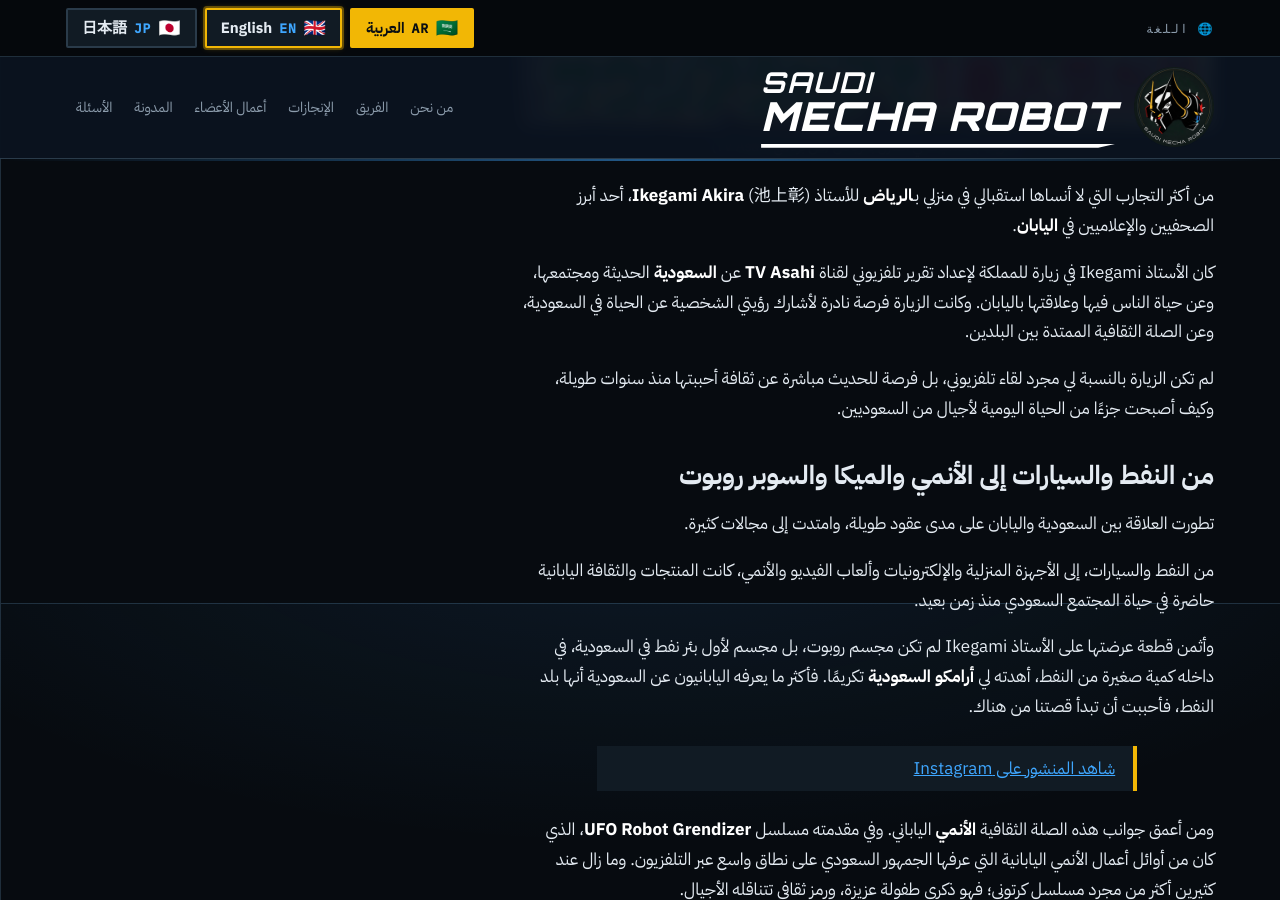
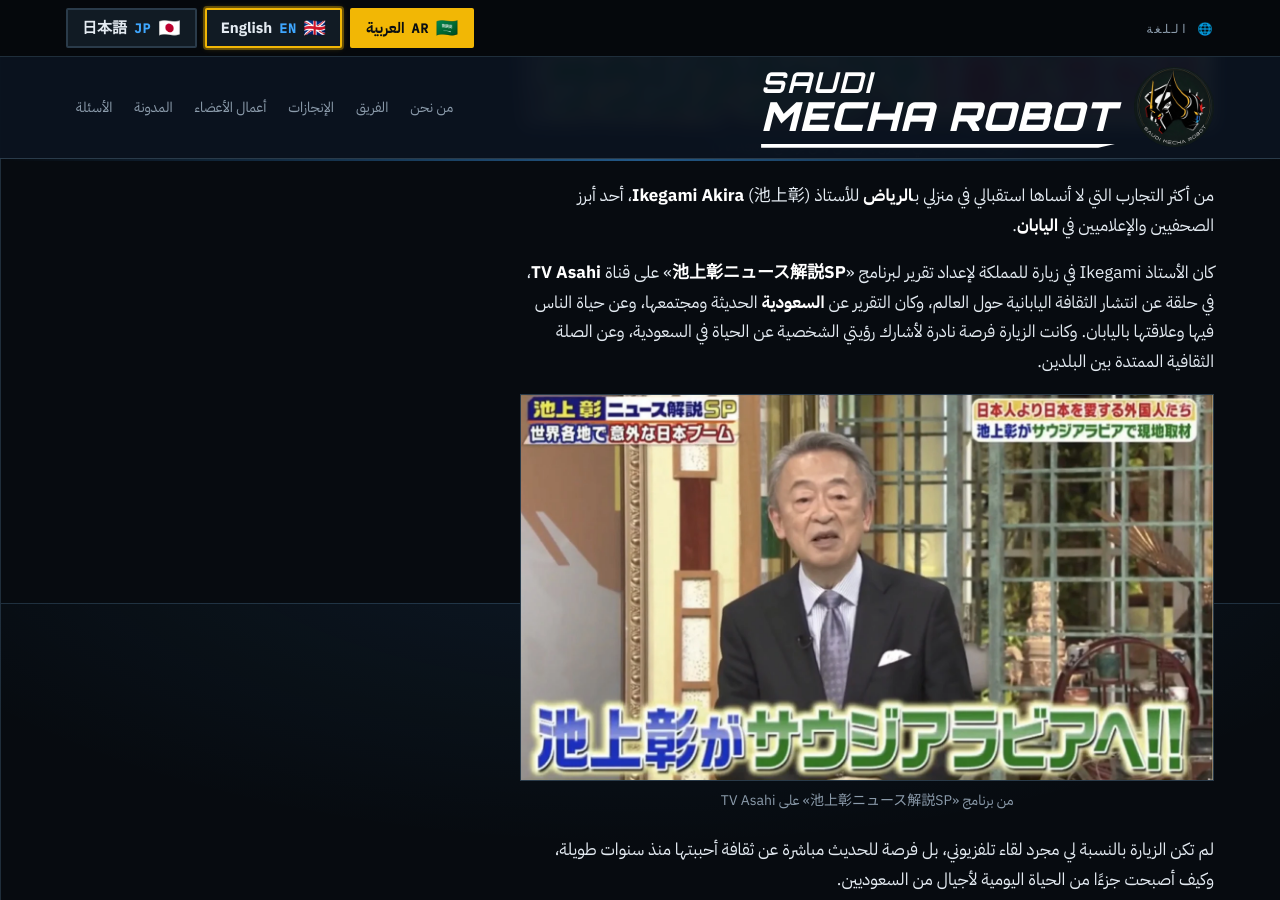
Before and after one commit to SaudiMechaRobot/SaudiMechaRobot.github.io, a Jekyll site: the page built from _posts/2026-11-13-ikegami-akira-riyadh.md, in a window 1280 px wide and 900 px high, scrolled down 1197 px. Built offline with Jekyll 4.4.1, drawn with Linux system fonts in a browser that asks for light colours; some web fonts are replaced; a script that is not in the unit is left out.

Commit message:
Add files via upload

```diff
--- a/_posts/2026-11-13-ikegami-akira-riyadh.md
+++ b/_posts/2026-11-13-ikegami-akira-riyadh.md
@@ -11,7 +11,9 @@
 
 من أكثر التجارب التي لا أنساها استقبالي في منزلي بـ**الرياض** للأستاذ **Ikegami Akira** (池上彰)، أحد أبرز الصحفيين والإعلاميين في **اليابان**.
 
-كان الأستاذ Ikegami في زيارة للمملكة لإعداد تقرير تلفزيوني لقناة **TV Asahi** عن **السعودية** الحديثة ومجتمعها، وعن حياة الناس فيها وعلاقتها باليابان. وكانت الزيارة فرصة نادرة لأشارك رؤيتي الشخصية عن الحياة في السعودية، وعن الصلة الثقافية الممتدة بين البلدين.
+كان الأستاذ Ikegami في زيارة للمملكة لإعداد تقرير لبرنامج «**池上彰ニュース解説SP**» على قناة **TV Asahi**، في حلقة عن انتشار الثقافة اليابانية حول العالم، وكان التقرير عن **السعودية** الحديثة ومجتمعها، وعن حياة الناس فيها وعلاقتها باليابان. وكانت الزيارة فرصة نادرة لأشارك رؤيتي الشخصية عن الحياة في السعودية، وعن الصلة الثقافية الممتدة بين البلدين.
+
+<figure class="post-figure"><img src="/assets/images/blog/ikegami-tv-studio.webp" alt="الأستاذ Ikegami Akira في استوديو برنامج 池上彰ニュース解説SP على TV Asahi" width="1440" height="801" loading="lazy"><figcaption>من برنامج «池上彰ニュース解説SP» على TV Asahi</figcaption></figure>
 
 لم تكن الزيارة بالنسبة لي مجرد لقاء تلفزيوني، بل فرصة للحديث مباشرة عن ثقافة أحببتها منذ سنوات طويلة، وكيف أصبحت جزءًا من الحياة اليومية لأجيال من السعوديين.
 
```
